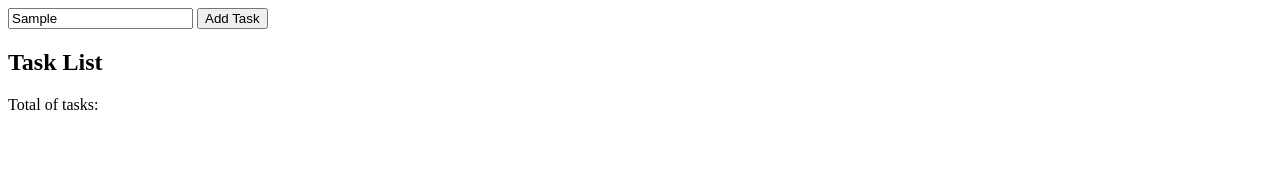
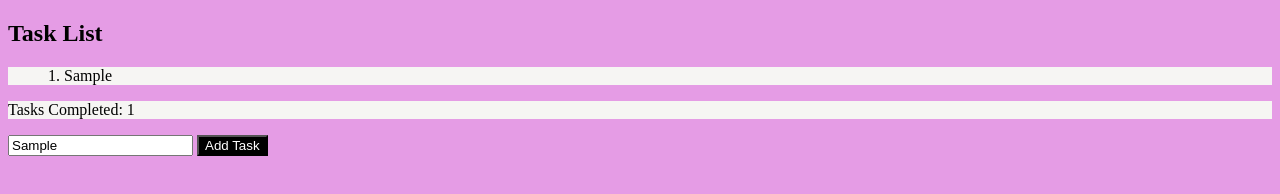
Before and after one commit to dschwark1111/103-1, a plain HTML site: page To do App/index.html in a window 1280 px wide. Both pictures are taken after typing "Sample" into the empty fields and a click on the button "Add Task". Drawn offline with Linux system fonts and the light colour scheme.

Commit message:
final assignment

```diff
--- a/To do App/index.html
+++ b/To do App/index.html
@@ -3,12 +3,12 @@
 <head>
     <meta charset="UTF-8">
     <meta name="viewport" content="width=device-width, initial-scale=1.0">
+    <link rel="stylesheet" href="todo.css">
     <title>Task List 2023</title>
 </head>
 <body>
     <header>
-        <input type = "text" id="txttask">
-        <button onclick="registerTask();"> Add Task </button>
+
     </header>
     <main>
         <h2>Task List</h2>
@@ -19,8 +19,10 @@
             <li> Laundry</li>
             <li> Clean office</li>-->
         </ul>
-        <p>Total of tasks: </p>
+        <p id="totaltasks">Total of tasks: </p>
     </main>
+    <input type = "text" id="txttask">
+        <button onclick="registerTask();"> Add Task </button>
 
     <script src="todo.js"></script>
 </body>
--- /dev/null
+++ b/To do App/todo.css
@@ -0,0 +1,16 @@
+body{
+    background-color: rgb(229, 156, 229);
+}
+
+ul{
+    background-color:  rgb(246, 245, 243);
+}
+
+p#totaltasks{
+    background-color: rgb(246, 245, 243);
+}
+button{
+    background-color: black;
+    color: white;
+
+}
--- a/To do App/todo.js
+++ b/To do App/todo.js
@@ -1,10 +1,12 @@
-var tasks = ["Clean Chicken Coop", "Do coding Homework", "Make grocery list" ,"Laundry", "Clean office"]
+var tasks = []
+const DIV = document.getElementById("tasklist");
 function registerTask(){
+    DIV.innerHTML = ""
     var task = document.getElementById("txttask").value;
-    tasks.push(tasks);
-    //document.write(`<p> ${i+1}. ${tasks[i]}</p>}`)
+    tasks.push(task);
+    for(i=0;i<tasks.length;i++){
+          DIV.innerHTML+=`<p> ${i+1}. ${tasks[i]} </p>`;
+     }
+     document.getElementById("totaltasks").innerHTML= `<p> Tasks Completed: ${tasks.length}</p>`;
 }
-
-//for(i=0;i<tasks.length;i++){
-   // document.write(`<p> ${i+1}. ${tasks[i]} </p>`);
-//}
+//document.write(`<p> ${i+1}. ${tasks[i]}</p>}`)
```
